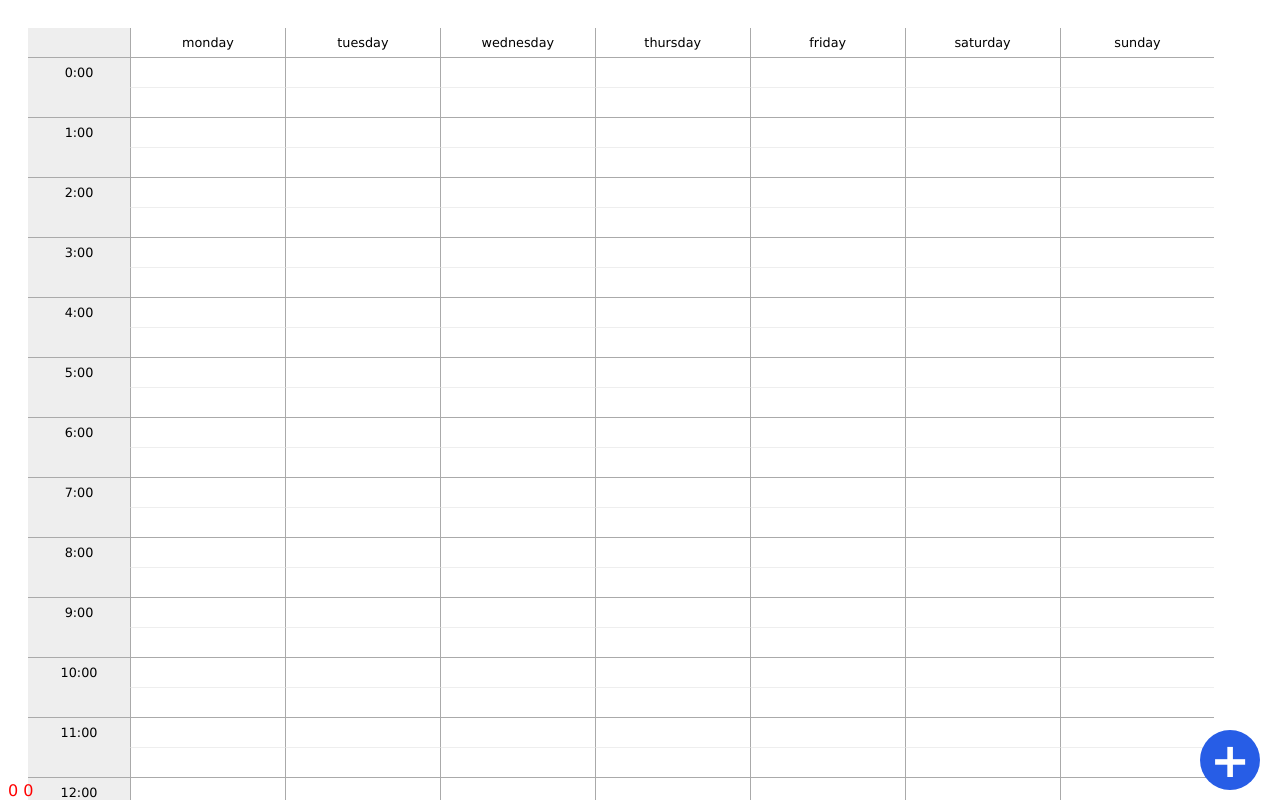
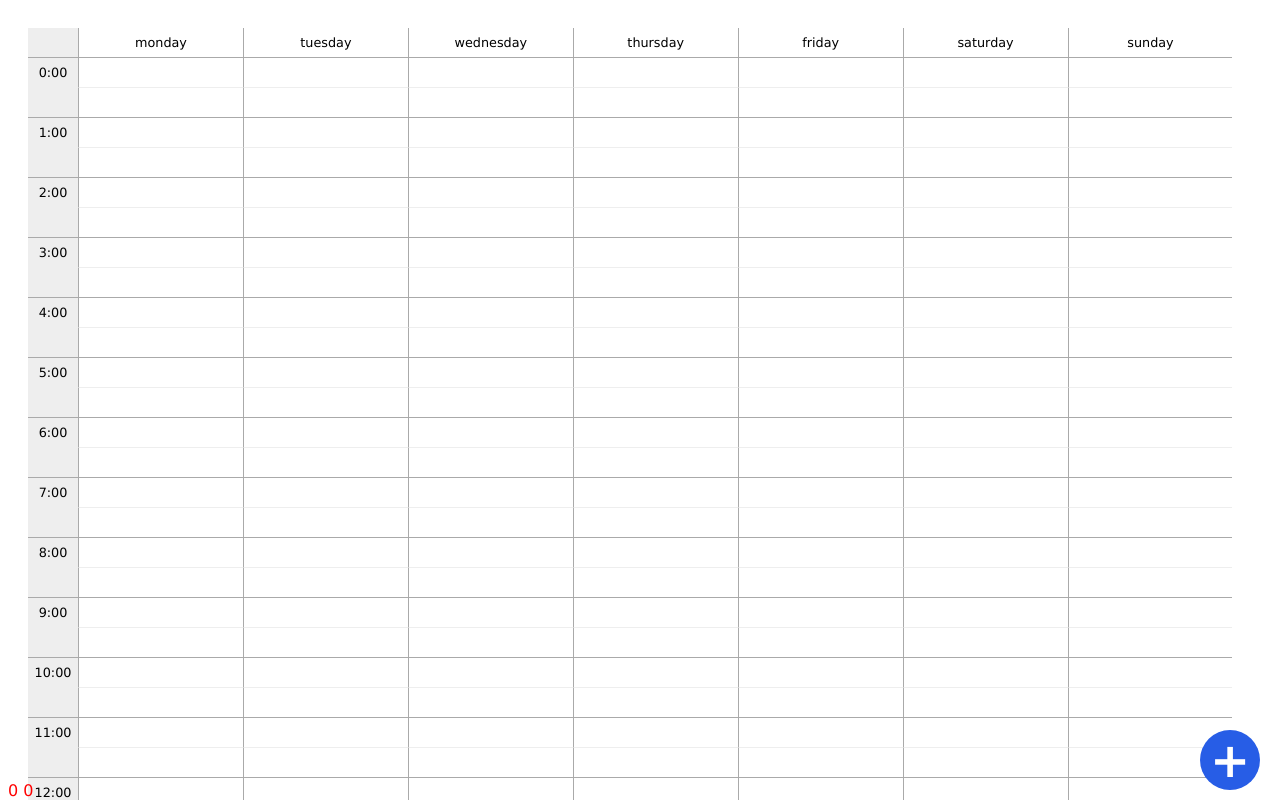
Before and after one commit to leByteBuster/TimeTable, an Angular app: page / in a window 1280 px wide. Shown: the top 800 px of the page. Built offline with nearby package versions, Linux system fonts and the light colour scheme.

Commit message:
Resolving overflow problem. set min-width to container, not to tt-table

```diff
--- a/src/app/app.component.scss
+++ b/src/app/app.component.scss
@@ -1,8 +1,10 @@
 .table-container{
   width: 100%;
+  min-width: 1000px;
   display: flex;
   justify-content: center;
   margin-right: 30px;
+  overflow-x: auto;
 }
 
 .fixed-bottom-bar{
--- a/src/app/app.component.ts
+++ b/src/app/app.component.ts
@@ -98,10 +98,11 @@ export class AppComponent {
       this.snapGrid.horizontalLines.push((this.tablePos.y + this.columnHeight) + this.columnHeight*i)
     );
     this.snapGrid.xHorizontalStart = this.tablePos.x + this.firstColumnWidth;
-    this.snapGrid.xHorizontalStart = this.tablePos.x + this.firstColumnWidth + this.magneticColumns * this.columnWidth;
+    this.snapGrid.xHorizontalEnd = this.tablePos.x + this.firstColumnWidth + this.magneticColumns * this.columnWidth;
 
     Array(this.magneticColumns).fill(0).map((_, i) =>
-      this.snapGrid.verticalLines.push((this.tablePos.x + this.firstColumnWidth) + (this.columnWidth)*i)  // + i%4)
+      // no idea why 0.2 is necessary.
+      this.snapGrid.verticalLines.push((this.tablePos.x + this.firstColumnWidth) + (this.columnWidth - 0.05)*i)  // + i%4)
     );
     this.snapGrid.yVerticalStart = this.tablePos.y + this.columnHeight;
     this.snapGrid.yVerticalEnd = this.tablePos.y + this.magneticRows * this.columnHeight;
--- a/src/app/table/table.component.scss
+++ b/src/app/table/table.component.scss
@@ -1,11 +1,13 @@
-
 // time table container
 :host {
   display: flex;
   flex-wrap: wrap;
   justify-content: flex-start;
   // width: 80vw;
+  width: 100%;
+  max-width: 100%;
   padding: 20px;
+  //overflow-x: auto;
 }
 
 /* standard time table cell */
@@ -13,7 +15,7 @@
   display: flex;
   align-items: center;
   justify-content: center;
-  width: calc(100%/7.9); // need to be less than 8 because first colum is smaller
+  width: calc((100% - 20px)/7.3); // need to be less than 8 because first colum is smaller
   // min-width: 80px; //does not really work yet. because the container still shrinks the wrapping is messing up the table
   user-select: none;
   height: 30px;
@@ -38,7 +40,7 @@
 .tablecell:nth-child(8n-7) {
   border-left: none; /* Remove left border for every 1st element */
   background: #eeeeee;
-  width: calc(100%/12);
+  width: 20px;
   min-width: 50px; //does not really work yet. because the container still shrinks the wrapping is messing up the table
 }
 
```
Also changed, not shown: 1 other file (tests, documents, lock files or other folders).
